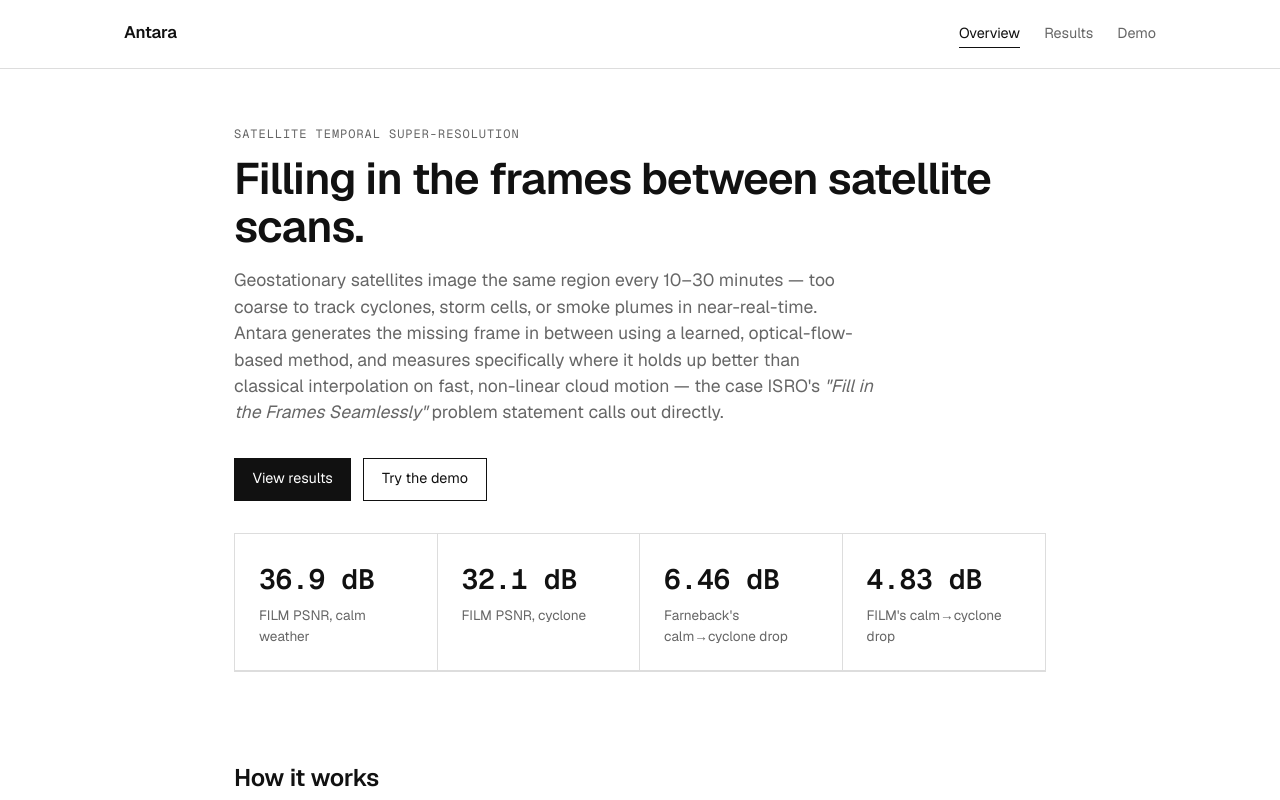
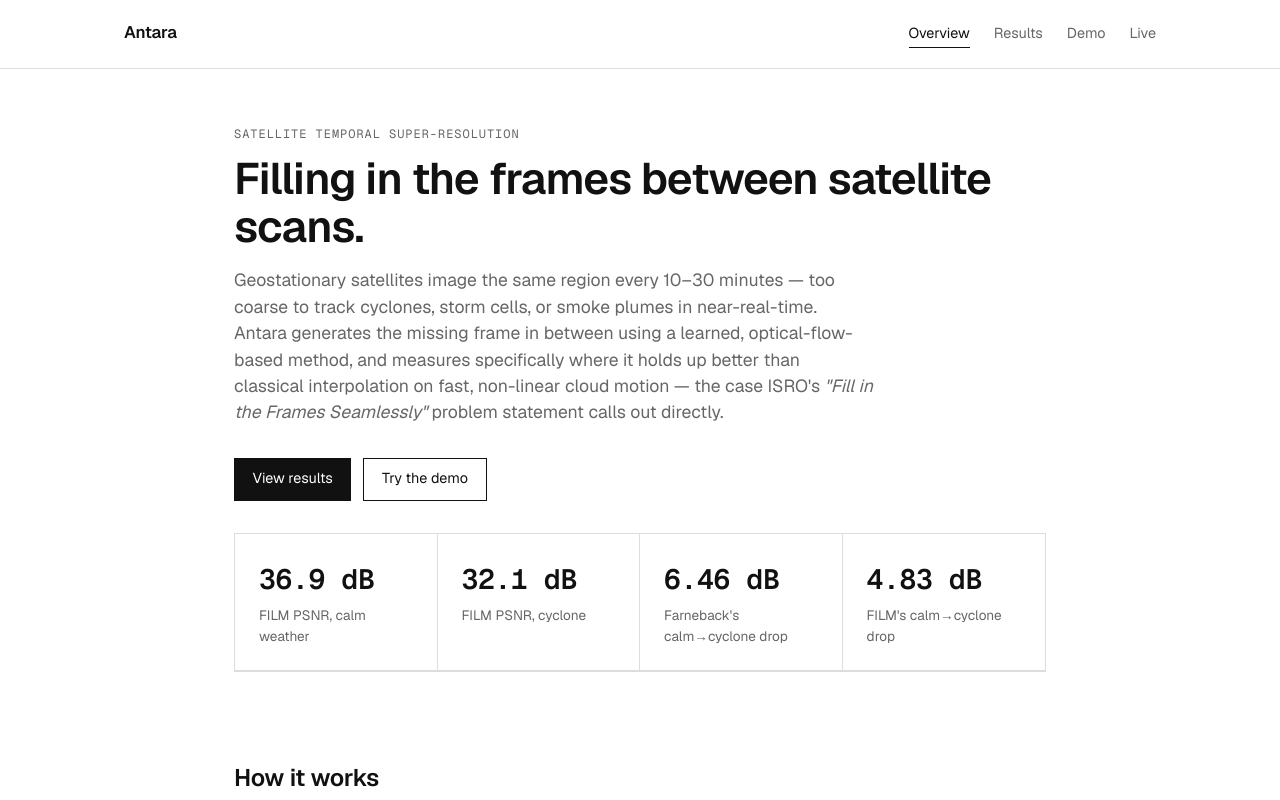
Before and after one commit to HimanshuSolo/Antara, a Next.js app in the folder web/: page / in a window 1280 px wide. Shown: the top 800 px of the page. Built offline with nearby package versions, Linux system fonts and the light colour scheme.

Commit message:
feat(web): link to the live page from site nav

```diff
--- a/web/components/SiteHeader.tsx
+++ b/web/components/SiteHeader.tsx
@@ -7,6 +7,7 @@
   { href: "/", label: "Overview" },
   { href: "/results", label: "Results" },
   { href: "/demo", label: "Demo" },
+  { href: "/live", label: "Live" },
 ];
 
 export default function SiteHeader() {
```
